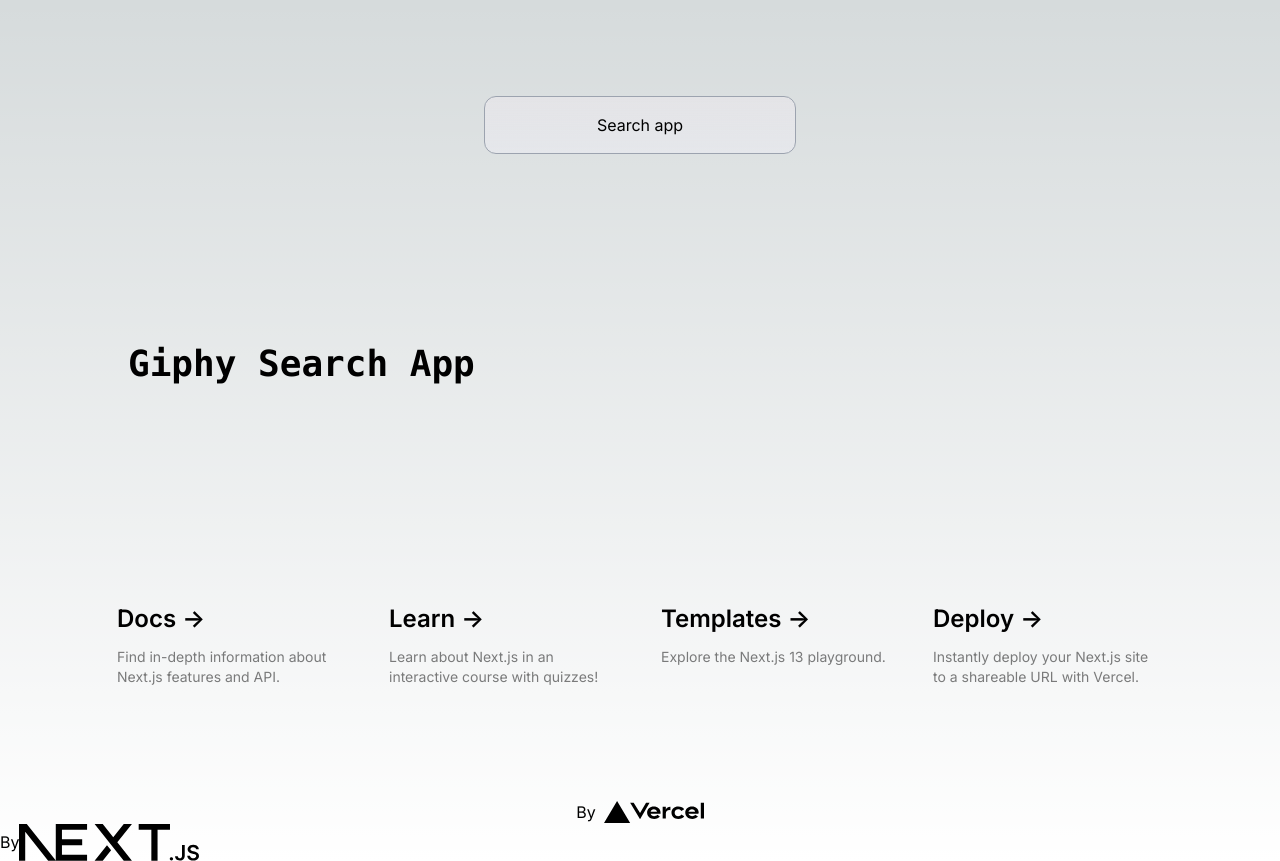
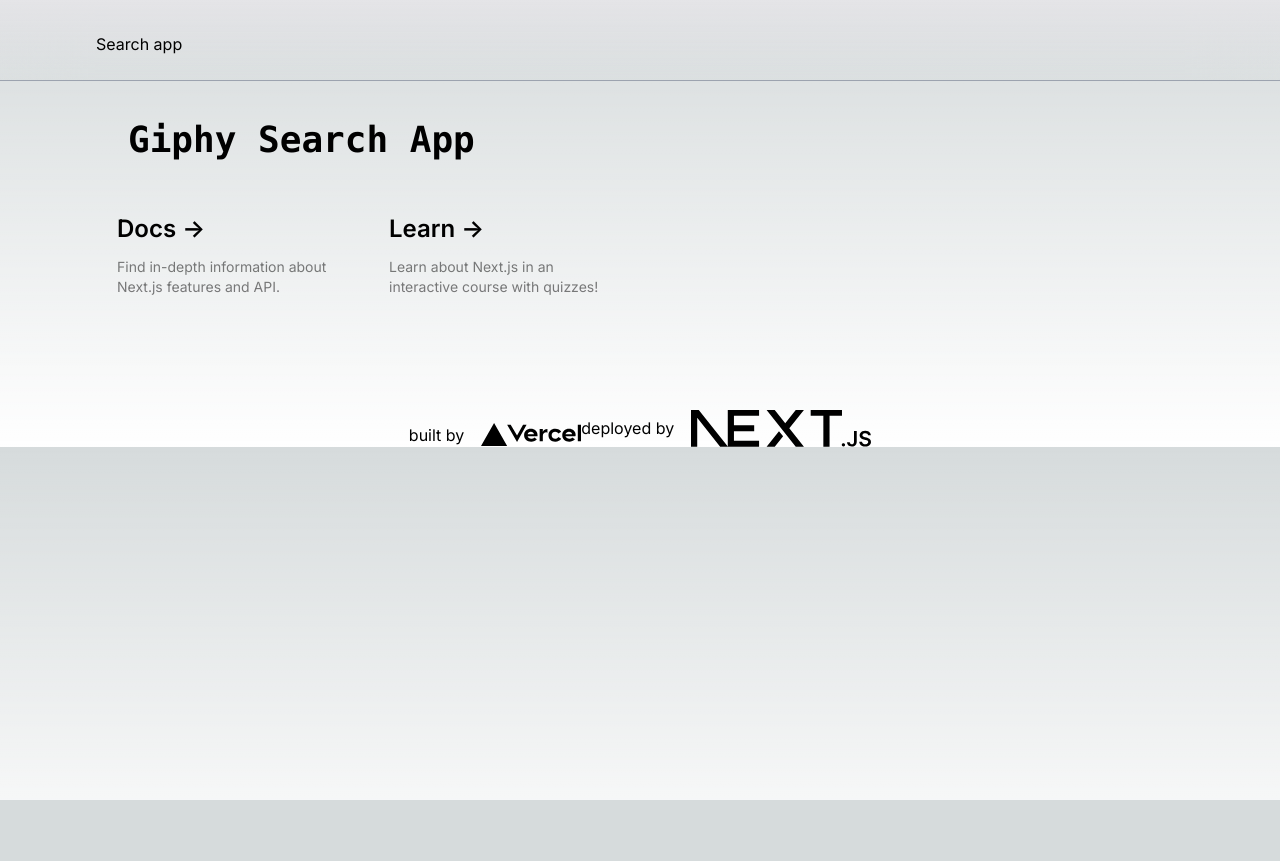
Before and after one commit to julia-dizhak/giphy-search-app, a Next.js app: page / in a window 1280 px wide. After the commit the page ends 800 px from the top, so only its background shows below. Built offline with nearby package versions, Linux system fonts and the light colour scheme.

Commit message:
update a home with correct layout

```diff
--- a/app/page.tsx
+++ b/app/page.tsx
@@ -3,13 +3,13 @@ import Image from "next/image";
 export default function Home() {
   return (
     <>
-      <main className="flex min-h-screen flex-col items-center justify-between p-24">
-        <nav className="fixed left-0 top-0 flex w-full border-b border-gray-400 bg-gradient-to-b from-zinc-200 pb-6 pt-8 backdrop-blur-2xl dark:border-neutral-800 dark:bg-zinc-800/30 dark:from-inherit lg:static lg:w-auto  lg:rounded-xl lg:border lg:bg-gray-200 lg:p-4 lg:dark:bg-zinc-800/30">
+      <main className="flex flex-col items-center justify-between p-24">
+        <nav className="fixed left-0 top-0 flex w-full border-b border-gray-400 bg-gradient-to-b from-zinc-200 pb-6 pt-8 backdrop-blur-2xl dark:border-neutral-800 dark:bg-zinc-800/30 dark:from-inherit">
           <p className="pl-24 pr-24">Search app</p>
         </nav>
 
         <div className="z-10 w-full max-w-5xl items-center justify-between font-mono text-sm lg:flex">
-          <h1 className="mb-3 text-4xl font-semibold">Giphy Search App</h1>
+          <h1 className="mb-3 text-4xl font-semibold pt-6 pb-6">Giphy Search App</h1>
         </div>
 
         <div className="mb-32 grid text-center lg:mb-0 lg:grid-cols-4 lg:text-left">
@@ -47,50 +47,19 @@ export default function Home() {
             </p>
           </a>
 
-          <a
-            href="https://vercel.com/templates?framework=next.js&utm_source=create-next-app&utm_medium=appdir-template&utm_campaign=create-next-app"
-            className="group rounded-lg border border-transparent px-5 py-4 transition-colors hover:border-gray-300 hover:bg-gray-100 hover:dark:border-neutral-700 hover:dark:bg-neutral-800/30"
-            target="_blank"
-            rel="noopener noreferrer"
-          >
-            <h2 className={`mb-3 text-2xl font-semibold`}>
-              Templates{" "}
-              <span className="inline-block transition-transform group-hover:translate-x-1 motion-reduce:transform-none">
-                -&gt;
-              </span>
-            </h2>
-            <p className={`m-0 max-w-[30ch] text-sm opacity-50`}>
-              Explore the Next.js 13 playground.
-            </p>
-          </a>
 
-          <a
-            href="https://vercel.com/new?utm_source=create-next-app&utm_medium=appdir-template&utm_campaign=create-next-app"
-            className="group rounded-lg border border-transparent px-5 py-4 transition-colors hover:border-gray-300 hover:bg-gray-100 hover:dark:border-neutral-700 hover:dark:bg-neutral-800/30"
-            target="_blank"
-            rel="noopener noreferrer"
-          >
-            <h2 className={`mb-3 text-2xl font-semibold`}>
-              Deploy{" "}
-              <span className="inline-block transition-transform group-hover:translate-x-1 motion-reduce:transform-none">
-                -&gt;
-              </span>
-            </h2>
-            <p className={`m-0 max-w-[30ch] text-sm opacity-50`}>
-              Instantly deploy your Next.js site to a shareable URL with Vercel.
-            </p>
-          </a>
+
         </div>
       </main>
-      <footer>
-        <div className="fixed bottom-0 left-0 flex h-48 w-full items-end justify-center bg-gradient-to-t from-white via-white dark:from-black dark:via-black lg:static lg:h-auto lg:w-auto lg:bg-none">
+
+      <footer className="fixed bottom-0 left-0 flex h-48 w-full items-end justify-center bg-gradient-to-t from-white via-white dark:from-black dark:via-black lg:static lg:h-auto lg:w-auto lg:bg-none">
         <a
           className="pointer-events-none flex place-items-center gap-2 p-8 lg:pointer-events-auto lg:p-0"
           href="https://vercel.com?utm_source=create-next-app&utm_medium=appdir-template&utm_campaign=create-next-app"
           target="_blank"
           rel="noopener noreferrer"
         >
-            By{"  "}
+          built by &nbsp;
           <Image
             src="/vercel.svg"
             alt="Vercel Logo"
@@ -100,10 +69,14 @@ export default function Home() {
             priority
           />
         </a>
-        </div>
 
-        <div className="relative flex place-items-center ">
-          By{"  "}
+        <a
+          className="pointer-events-none flex place-items-center gap-2 p-8 lg:pointer-events-auto lg:p-0"
+          href="https://nextjs.org/"
+          target="_blank"
+          rel="noopener noreferrer"
+        >
+          deployed by &nbsp;
           <Image
             className="relative dark:drop-shadow-[0_0_0.3rem_#ffffff70] dark:invert"
             src="/next.svg"
@@ -112,7 +85,7 @@ export default function Home() {
             height={37}
             priority
           />
-        </div>
+        </a>
       </footer>
     </>
   );
```
Also changed, not shown: 1 other file (tests, documents, lock files or other folders). Lines whose indentation alone changed are shown as unchanged.
